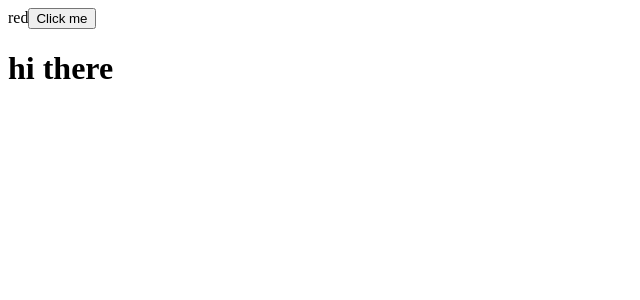
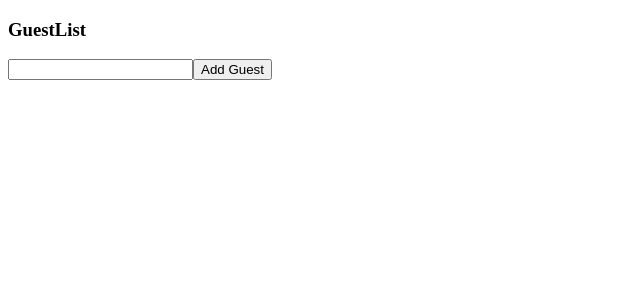
Before and after one commit to na-lin/React-with-Typescript, a React (Create React App) app: page / in a window 1280 px wide. Shown: the top 300 px of the page, without its empty margins (0-640 px from the left). Built offline with nearby package versions, Linux system fonts and the light colour scheme.

Commit message:
react input without ts

```diff
--- a/src/index.tsx
+++ b/src/index.tsx
@@ -1,7 +1,8 @@
 import React from "react";
 import ReactDOM from "react-dom/client";
 import Parent from "./props/Parent";
+import GuestList from "./state/GuestList";
 const root = ReactDOM.createRoot(
   document.getElementById("root") as HTMLElement
 );
-root.render(<Parent />);
+root.render(<GuestList />);
--- /dev/null
+++ b/src/state/GuestList.tsx
@@ -0,0 +1,14 @@
+import React, { useState } from "react";
+
+const GuestList: React.FC = () => {
+  const [name, setName] = useState("");
+
+  return (
+    <div>
+      <h3>GuestList</h3>
+      <input value={name} onChange={(e) => setName(e.target.value)} />
+      <button>Add Guest</button>
+    </div>
+  );
+};
+export default GuestList;
```
